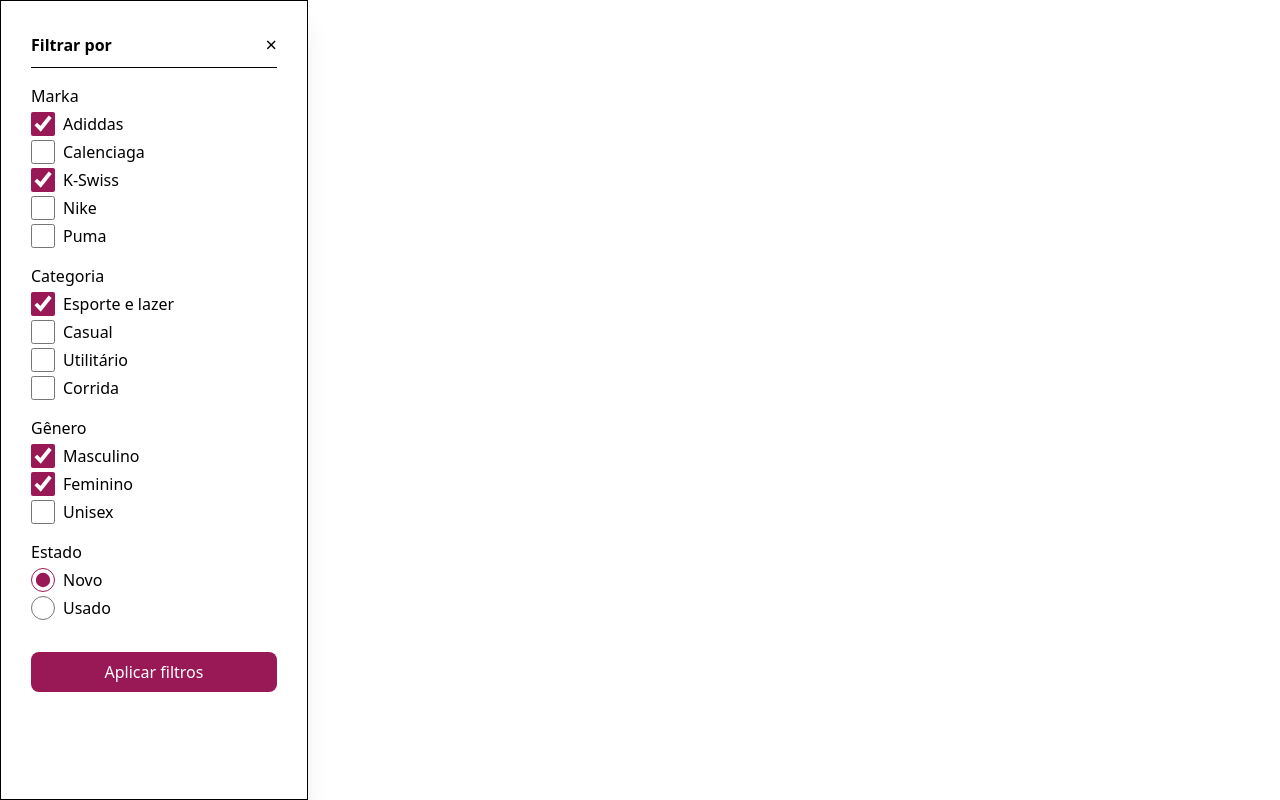
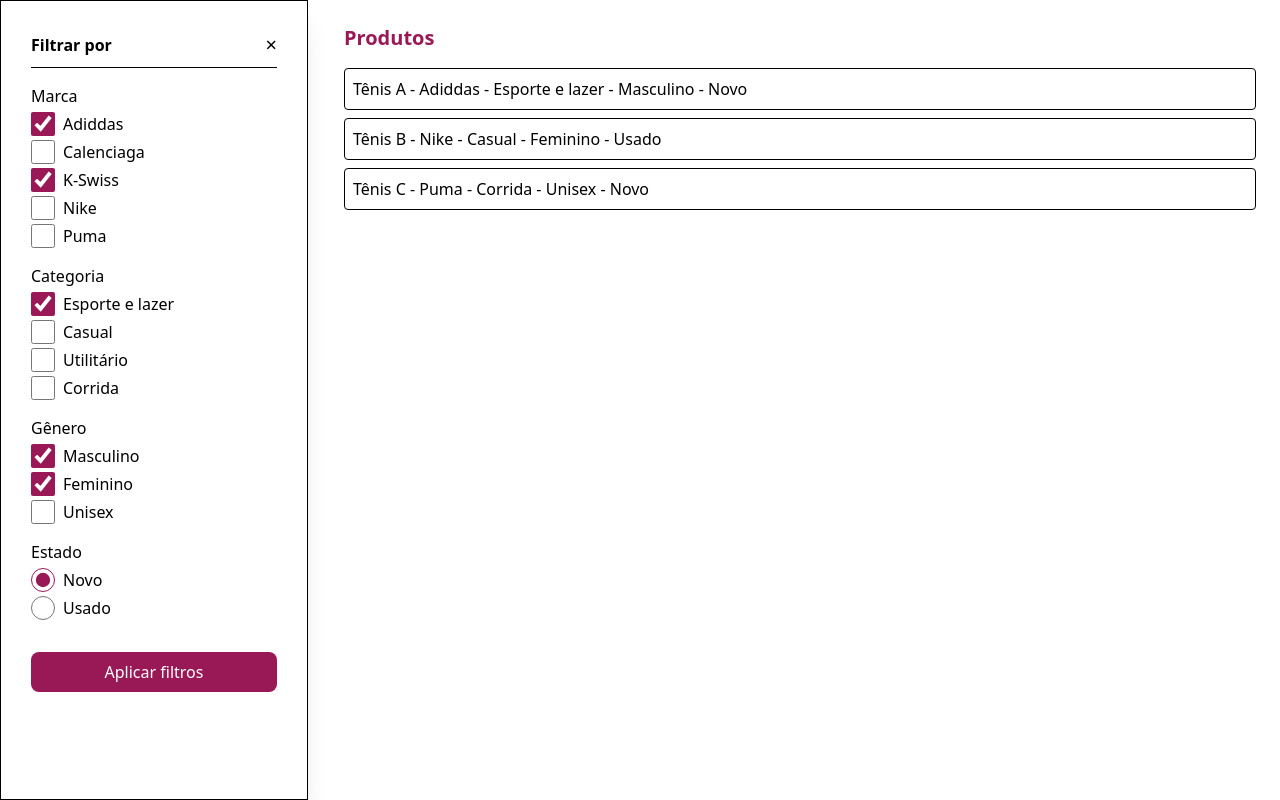
Before and after one commit to wullerbarros/WORKGTREACT, a React app: page / in a window 1280 px wide. Built offline with nearby package versions, Linux system fonts and the light colour scheme; the HTML template or start-up script is replaced by a standard one.

Commit message:
adição da FilterSection, componete de filtro

```diff
--- a/src/App.jsx
+++ b/src/App.jsx
@@ -1,13 +1,11 @@
 import './App.css'
-import FilterGroup from './components/FilterGroup';
-import FilterPanel from './components/FilterGroup'
 import { useState } from 'react'
-
+import FilterGroup from "./components/FilterGroup";
 
 const produtosExemplo = [
   { nome: "Tênis A", marca: "Adiddas", categoria: "Esporte e lazer", genero: "Masculino", estado: "Novo" },
   { nome: "Tênis B", marca: "Nike", categoria: "Casual", genero: "Feminino", estado: "Usado" },
-  // ...mais produtos
+  { nome: "Tênis C", marca: "Puma", categoria: "Corrida", genero: "Unisex", estado: "Novo" },
 ];
 
 const App = () => {
@@ -25,8 +23,8 @@
   return (
     <div className="flex">
       <FilterGroup onApply={setFiltrosAtivos} />
-      <div className="w-[308px] h-[720px] mt- [332px] left-[100px] rounded-sm gap-20">
-        <h1 className="text-xl font-bold mb-4 [#991956]">Produtos</h1>
+      <div className="ml-[320px] p-6 w-full">
+        <h1 className="text-xl font-bold mb-4 text-[#991956]">Produtos</h1>
         <ul>
           {produtosFiltrados.map((produto, idx) => (
             <li key={idx} className="border p-2 mb-2 rounded">
@@ -41,4 +39,5 @@
 
 
 
+
 export default App
--- a/src/components/FilterGroup.jsx
+++ b/src/components/FilterGroup.jsx
@@ -1,4 +1,5 @@
-import React, { useState } from "react";
+import { useState } from "react";
+import FilterSection from "./FilterSection";
 
 const FilterGroup = ({ onApply }) => {
   const [filters, setFilters] = useState({
@@ -35,12 +36,12 @@
   return (
     <div className="p-[30px] border w-[308px] bg-white fixed left-0 top-0 h-full shadow-xl z-10 overflow-y-auto">
       <div className="flex justify-between items-center mb-2">
-        <h2 className=" text-base font-semibold text-dark-gray-2 ">Filtrar por</h2>
+        <h2 className="text-base font-semibold">Filtrar por</h2>
         <button className="text-xl">×</button>
       </div>
-      <hr className="mb-4 " />
+      <hr className="mb-4" />
 
-      <FilterSection title="Marka" options={marcas} selected={filters.marca} onToggle={(val) => toggleCheckbox("marca", val)} />
+      <FilterSection title="Marca" options={marcas} selected={filters.marca} onToggle={(val) => toggleCheckbox("marca", val)} />
       <FilterSection title="Categoria" options={categorias} selected={filters.categoria} onToggle={(val) => toggleCheckbox("categoria", val)} />
       <FilterSection title="Gênero" options={generos} selected={filters.genero} onToggle={(val) => toggleCheckbox("genero", val)} />
 
@@ -54,7 +55,7 @@
               value={estado}
               checked={filters.estado === estado}
               onChange={() => handleRadioChange(estado)}
-              className=" accent-[#991956] w-6 h-6"
+              className="accent-[#991956] w-6 h-6"
             />
             <span>{estado}</span>
           </label>
@@ -68,21 +69,4 @@
   );
 };
 
-const FilterSection = ({ title, options, selected, onToggle }) => (
-  <div className="mb-4">
-    <h3 className="font-medium mb-1">{title}</h3>
-    {options.map((item) => (
-      <label key={item} className="flex items-center space-x-2 mb-1">
-        <input
-          type="checkbox"
-          checked={selected.includes(item)}
-          onChange={() => onToggle(item)}
-          className="accent-[#991956] w-6 h-6"
-        />
-        <span>{item}</span>
-      </label>
-    ))}
-  </div>
-);
-
 export default FilterGroup;
--- /dev/null
+++ b/src/components/FilterSection.jsx
@@ -0,0 +1,18 @@
+const FilterSection = ({ title, options, selected, onToggle }) => (
+  <div className="mb-4">
+    <h3 className="font-medium mb-1">{title}</h3>
+    {options.map((item) => (
+      <label key={item} className="flex items-center space-x-2 mb-1">
+        <input
+          type="checkbox"
+          checked={selected.includes(item)}
+          onChange={() => onToggle(item)}
+          className="accent-[#991956] w-6 h-6"
+        />
+        <span>{item}</span>
+      </label>
+    ))}
+  </div>
+);
+
+export default FilterSection;
```
